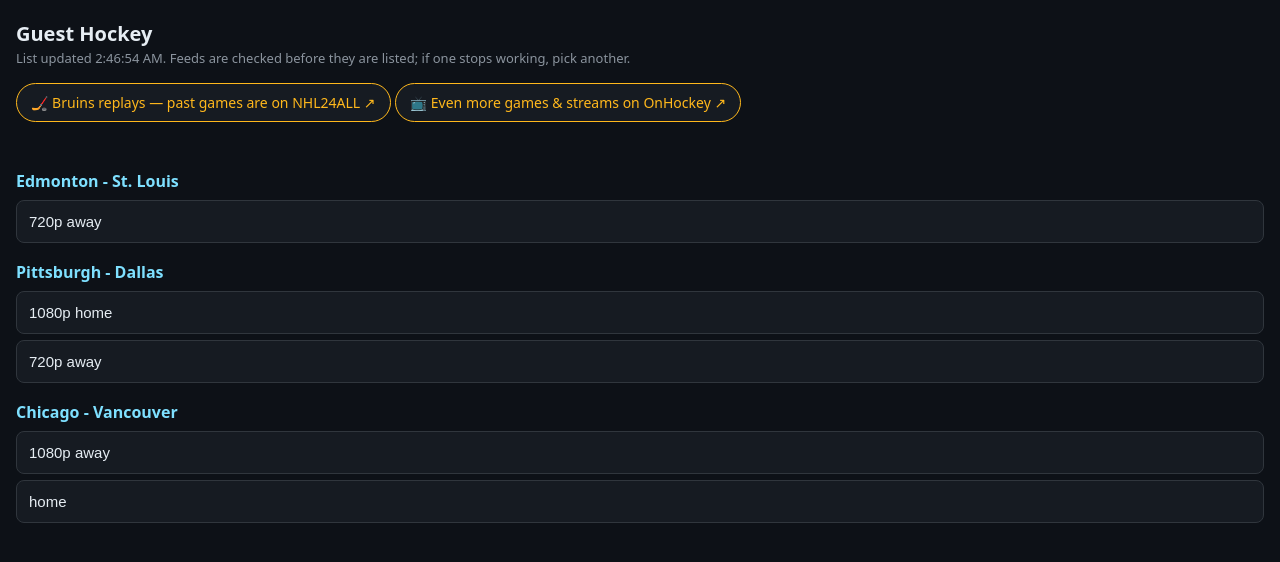
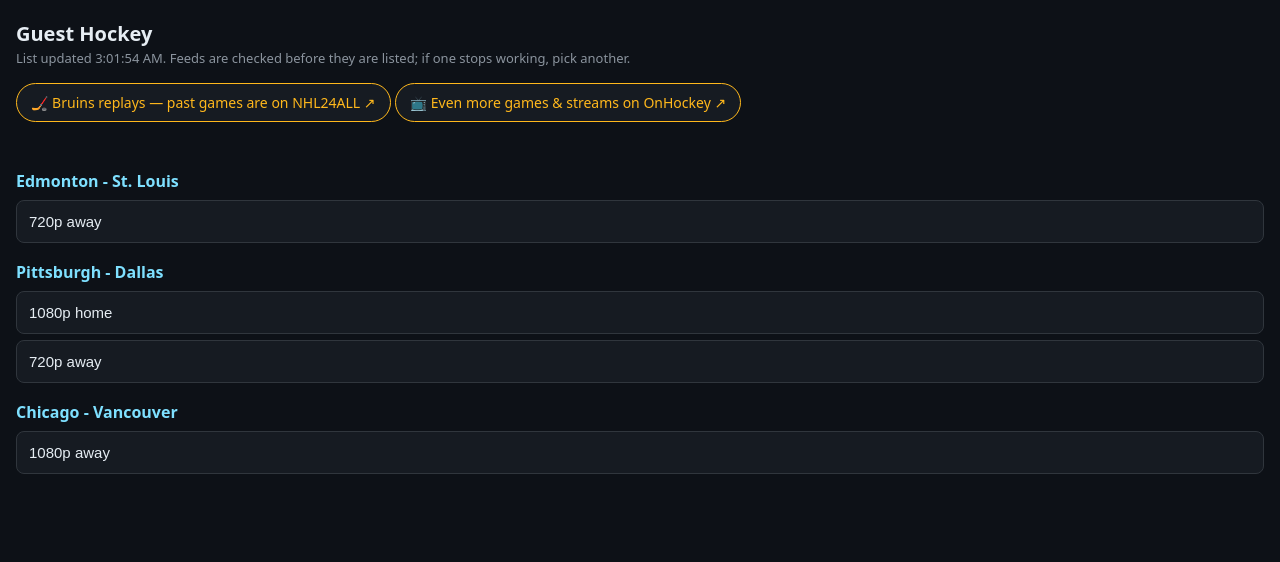
Before and after one commit to Nipolia/guest-tv, a plain HTML site: page index.html in a window 1280 px wide. Drawn offline with nearby package versions, Linux system fonts and the light colour scheme.

Commit message:
guest index.html

```diff
--- a/index.html
+++ b/index.html
@@ -50,7 +50,7 @@ var DATA_URL = null;
 
 // Baked in by the updater at publish time; the fetch chain below is
 // only a fallback for copies of this page served without data.
-var EMBEDDED_DATA = {"generated": "2026-11-23T02:46:54.363038+00:00", "games": [{"title": "Edmonton - St. Louis", "feeds": [{"name": "720p away", "url": "https://candyshop.st/live3/F134/index.m3u8?st=5QcHnmp1rH2I08qv7lrFoQ&e=1795412531"}]}, {"title": "Pittsburgh - Dallas", "feeds": [{"name": "1080p home", "url": "https://candyshop.st/live3/F135/index.m3u8?st=5Xalc1GnbtWS6Bu-UcUr-Q&e=1795412564"}, {"name": "720p away", "url": "https://edge1.candyshop.st/live3/F136/index.m3u8?st=oKsXug-bqykolSy6rP0CGw&e=1795412593"}]}, {"title": "Chicago - Vancouver", "feeds": [{"name": "1080p away", "url": "https://edge2.candyshop.st/live3/F138/index.m3u8?st=6ciH3A3RgSdk2Xjgeuq3vQ&e=1795412673"}, {"name": "home", "url": "https://edge1.candyshop.st/live3/F137/index.m3u8?st=9trUm5eIomAfbId414WWeA&e=1795412640"}]}]};
+var EMBEDDED_DATA = {"generated": "2026-11-23T03:01:54.707709+00:00", "games": [{"title": "Edmonton - St. Louis", "feeds": [{"name": "720p away", "url": "https://candyshop.st/live3/F134/index.m3u8?st=5QcHnmp1rH2I08qv7lrFoQ&e=1795412531"}]}, {"title": "Pittsburgh - Dallas", "feeds": [{"name": "1080p home", "url": "https://candyshop.st/live3/F135/index.m3u8?st=5Xalc1GnbtWS6Bu-UcUr-Q&e=1795412564"}, {"name": "720p away", "url": "https://edge1.candyshop.st/live3/F136/index.m3u8?st=oKsXug-bqykolSy6rP0CGw&e=1795412593"}]}, {"title": "Chicago - Vancouver", "feeds": [{"name": "1080p away", "url": "https://edge2.candyshop.st/live3/F138/index.m3u8?st=6ciH3A3RgSdk2Xjgeuq3vQ&e=1795412673"}]}]};
 
 var video = document.getElementById('v');
 var wrap = document.getElementById('playerwrap');
```
